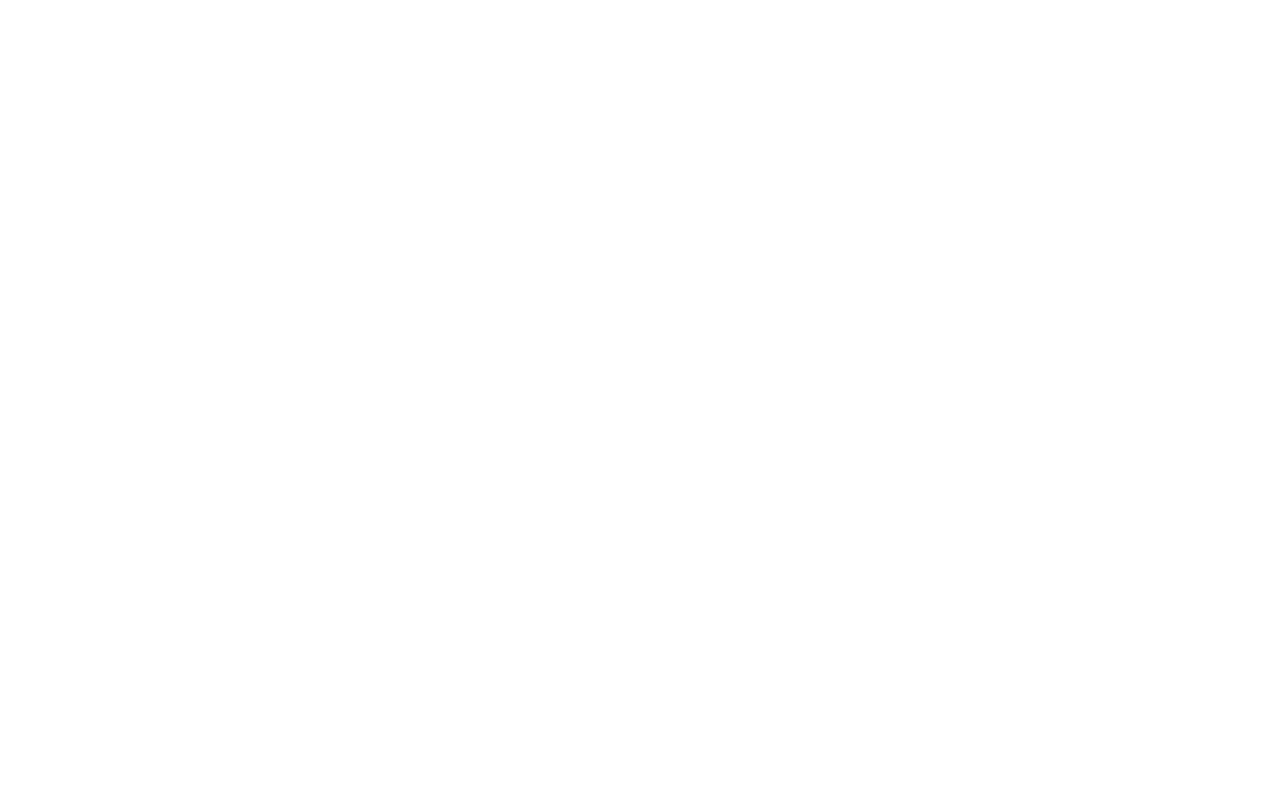
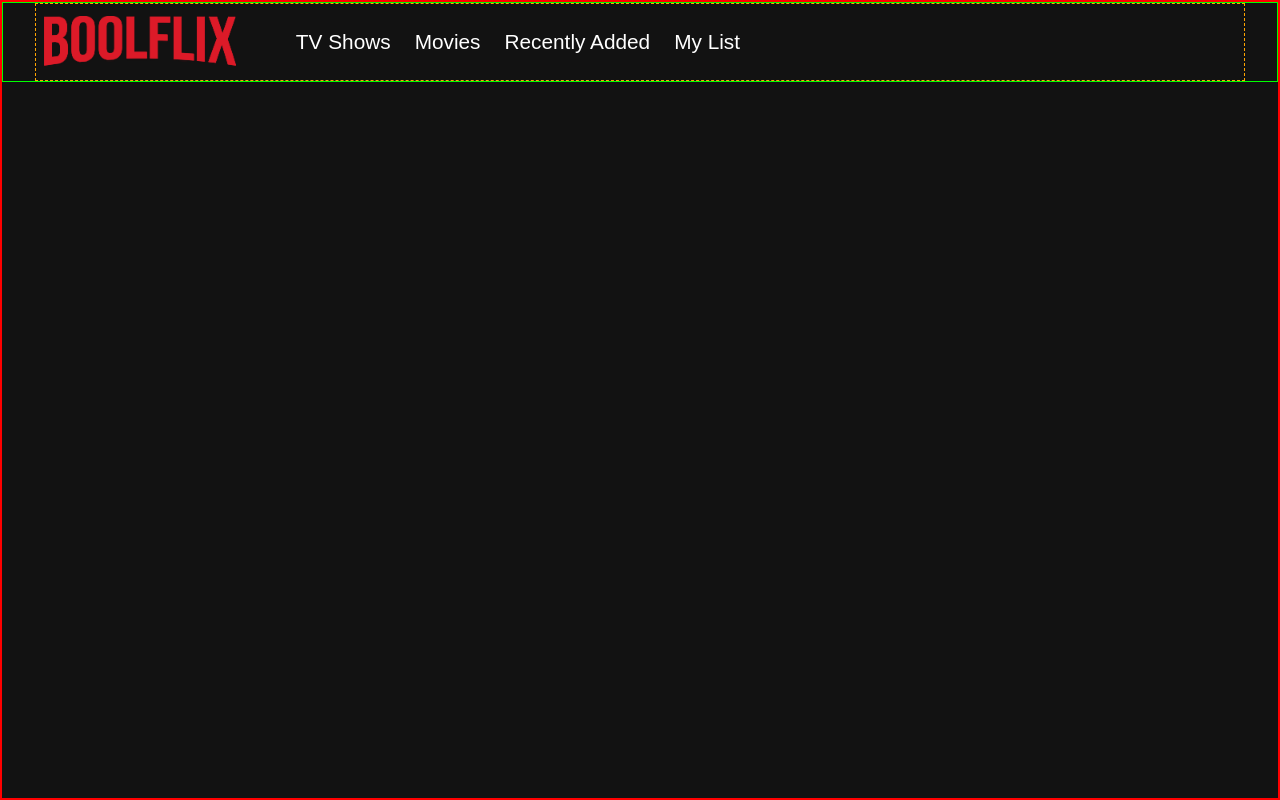
Before and after one commit to federico-casu/vite-boolflix, a Vue app: page / in a window 1280 px wide. Built offline with nearby package versions, Linux system fonts and the light colour scheme.

Commit message:
feat: added AppHeader (logo + nav)

```diff
--- a/index.html
+++ b/index.html
@@ -2,9 +2,9 @@
 <html lang="en">
   <head>
     <meta charset="UTF-8" />
-    <link rel="icon" type="image/svg+xml" href="/vite.svg" />
+    <link rel="icon" type="image/svg+xml" href="./src/assets/img/favicon.ico" />
     <meta name="viewport" content="width=device-width, initial-scale=1.0" />
-    <title>App title</title>
+    <title>Boolflix</title>
   </head>
   <body>
     <div id="app"></div>
--- a/src/App.vue
+++ b/src/App.vue
@@ -1,11 +1,20 @@
+
+<!--
+
+  Milestone 0:
+  Progettare la struttura del global state sulla linea degli esercizi svolti nei giorni precedenti.
+
+-->
+
+
 
 <script>
 
-import NewComp from './components/NewComp.vue';
+import AppHeader from './components/AppHeader.vue';
 
   export default {
     components: {
-      NewComp
+      AppHeader
     },
     data() {
       return {
@@ -21,7 +30,9 @@ import NewComp from './components/NewComp.vue';
 
 <template>
 
-  <NewComp/>
+  <div id="web-app">
+    <AppHeader />
+  </div>
 
 </template>
 
@@ -31,6 +42,13 @@ import NewComp from './components/NewComp.vue';
   @use './assets/styles/partials/mixins.scss' as *;
   @use './assets/styles/partials/variables.scss' as *;
 
+  #web-app {
+    height: 100vh;
 
+    border: 2px solid red;
+    background-color: #121212;
+
+    color: white;
+  }
 
 </style>
--- a/src/assets/styles/general.scss
+++ b/src/assets/styles/general.scss
@@ -1 +1,20 @@
 // RESETS - UTILITY CLASSES
+
+@use './partials/mixins' as *;
+
+* {
+    @include css-reset;
+}
+
+img {
+    @include img-reset;
+}
+
+html {
+    font-family: sans-serif;
+}
+
+.container {
+    width: 95%;
+    margin: 0 auto;
+}
--- a/src/assets/styles/partials/_mixins.scss
+++ b/src/assets/styles/partials/_mixins.scss
@@ -1 +1,17 @@
 // @MIXINS
+
+@mixin css-reset {
+    margin: 0;
+    padding: 0;
+    box-sizing: border-box;
+}
+
+@mixin img-reset {
+    max-width: 100%;
+    display: block;
+}
+
+@mixin d-flex-align-center {
+    display: flex;
+    align-items: center;
+}
--- /dev/null
+++ b/src/components/AppHeader.vue
@@ -0,0 +1,79 @@
+
+<script>
+    // Js componente
+    export default {
+        name: 'AppHeader',
+        data() {
+            return {
+                menu: [ 'TV Shows', 'Movies', 'Recently Added', 'My List' ]
+            }
+        },
+        methods: {
+
+        }
+    }
+</script>
+
+
+<template>
+    <!-- html componente -->
+    <header>
+        <div class="container">
+            <figure>
+                <img src="../assets/img/logo.png" alt="Boolflix">
+            </figure>
+
+            <nav>
+                <ul>
+                    <li v-for="(item, index) in menu" >{{ item }}</li>
+                </ul>
+            </nav>
+        </div>
+    </header>
+
+</template>
+
+
+<style lang="scss" scoped>
+    /* stile del componente */
+
+    @use '../assets/styles/general.scss' as *;
+    @use '../assets/styles/partials/mixins' as *;
+
+    header {
+        height: 10vh;
+
+        border: 1px solid lime;
+
+        div.container {
+            border: 1px dashed orange;
+            height: 100%;
+
+            @include d-flex-align-center;
+
+            figure {
+                max-height: 100%;
+                width: fit-content;
+
+                > img {
+                    width: 80%;
+                }
+            }
+
+            nav {
+                ul {
+                    @include d-flex-align-center;
+
+                    gap: 1.5rem;
+
+                    li {
+                        list-style-type: none;
+                        font-size: 1.3rem;
+                    }
+                }
+            }
+        }
+
+    }
+
+</style>
--- a/src/components/NewComp.vue
+++ /dev/null
@@ -1,29 +0,0 @@
-
-<script>
-    // Js componente
-    export default {
-        name: 'NewComp',
-        data() {
-            return {
-
-            }
-        },
-        methods: {
-
-        }
-    }
-</script>
-
-
-<template>
-    <!-- html componente -->
-
-
-</template>
-
-
-<style lang="scss" scoped>
-    /* stile del componente */
-
-
-</style>
--- /dev/null
+++ b/src/store.js
@@ -0,0 +1,6 @@
+
+import { reactive } from "vue";
+
+export const store = reactive({
+    apiKey: 'api_key=444cf24f305e693301ecd3a903019cce'
+})
```
Also changed, not shown: src/assets/img/logo.png (added), 1 other file (tests, documents, lock files or other folders).
